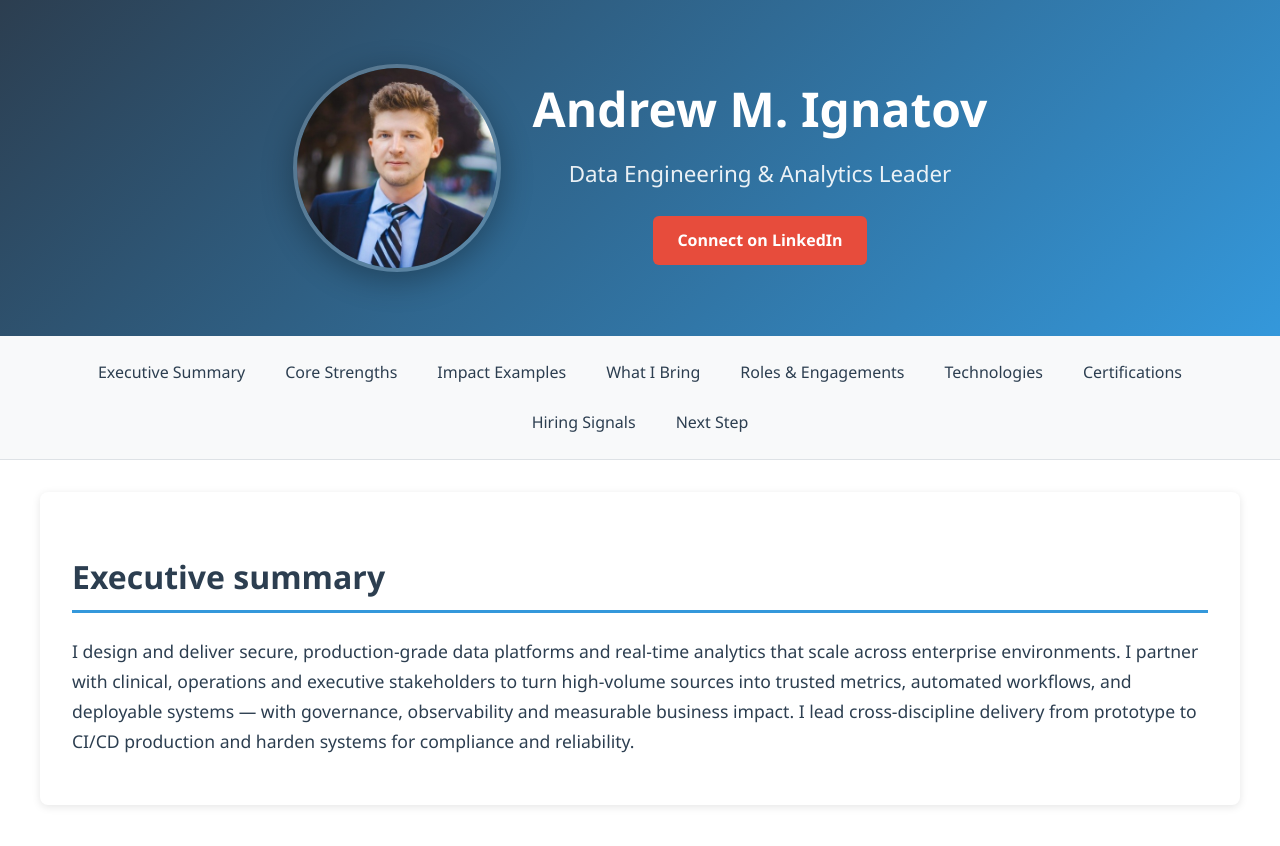
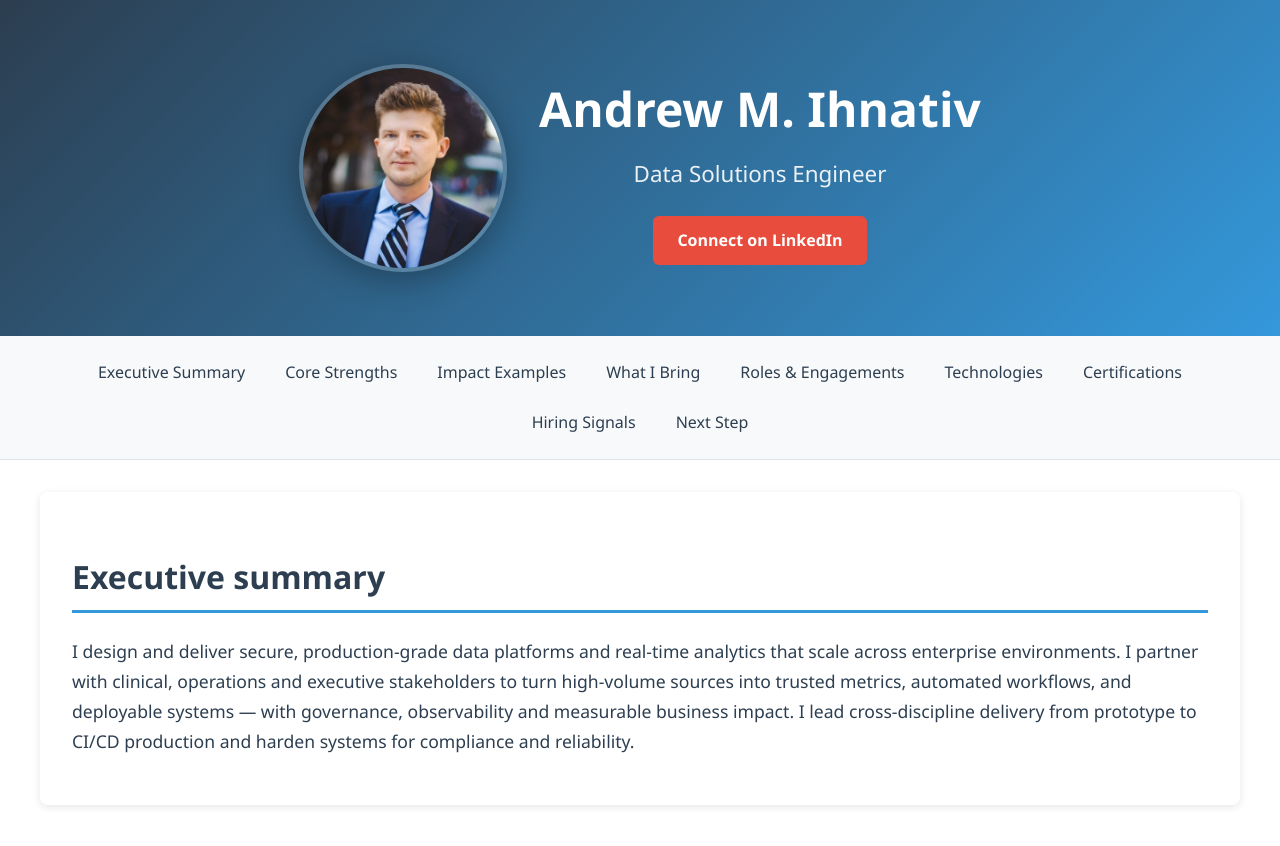
Before and after one commit to AndrewMichael2020/personal-gh-page, a Jekyll site: the page built from index.html, in a window 1280 px wide and 900 px high. Shown: the top 846 px of the window. Built offline with Jekyll 4.4.1, drawn with Linux system fonts in a browser that asks for light colours.

Commit message:
Update index.html

```diff
--- a/index.html
+++ b/index.html
@@ -1,14 +1,14 @@
 ---
 layout: default
-title: Andrew M. Ignatov - Data Solutions Engineer
+title: Andrew M. Ihnativ - Data Solutions Engineer
 ---
 
 <div class="hero-section">
   <div class="hero-content">
-    <img src="assets/images/profile.jpg" alt="Andrew M. Ignatov" class="profile-image">
+    <img src="assets/images/profile.jpg" alt="Andrew M. Ihnativ" class="profile-image">
     <div class="hero-text">
-      <h1>Andrew M. Ignatov</h1>
-      <p class="hero-subtitle">Data Engineering & Analytics Leader</p>
+      <h1>Andrew M. Ihnativ</h1>
+      <p class="hero-subtitle">Data Solutions Engineer</p>
       <a href="https://www.linkedin.com/in/andrew-m-ignatov-879842146/" target="_blank" class="linkedin-btn">
         Connect on LinkedIn
       </a>
```
